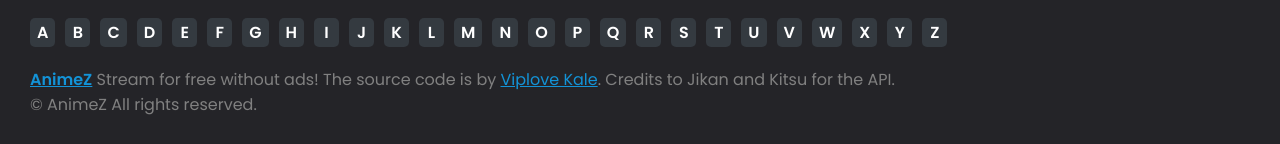
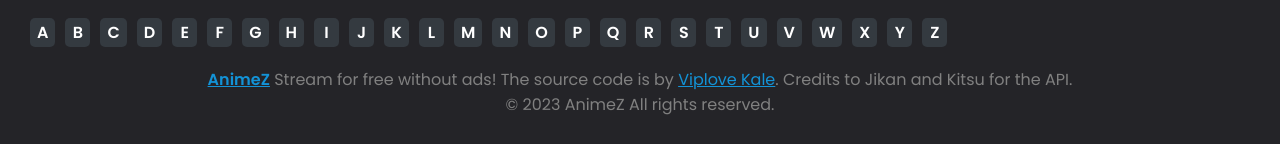
Before and after one commit to viplove3541/animez-2.0, a React (Create React App) app: page / in a window 1280 px wide. Shown: the part 6307-6451 px from the top of the page. Built offline with nearby package versions, Linux system fonts and the light colour scheme; no server answers.

Commit message:
changes is footer

```diff
--- a/src/components/Footer/Footer.jsx
+++ b/src/components/Footer/Footer.jsx
@@ -47,9 +47,9 @@
       <div className="copyright-text">
         <p>
           <strong><a href="#">AnimeZ</a></strong> Stream for free without ads! The source code is by <a
-              target="_blank" href="https://github.com/viplove3541">Viplove Kale</a>. Credits to Jikan and Kitsu for the API.
+              target="_blank" rel="noopener noreferrer" href="https://github.com/viplove3541">Viplove Kale</a>. Credits to Jikan and Kitsu for the API.
         </p>
-        <p>&copy; AnimeZ All rights reserved.</p>
+        <p>&copy; {new Date().getFullYear()} AnimeZ All rights reserved.</p>
       </div>
     </div>
   );
--- a/src/components/Footer/footer.css
+++ b/src/components/Footer/footer.css
@@ -37,4 +37,5 @@
 }
 .copyright-text {
   color: grey;
+  text-align: center;
 }
--- a/src/components/NavigationSidebar/NavSidebar.jsx
+++ b/src/components/NavigationSidebar/NavSidebar.jsx
@@ -91,6 +91,7 @@
             </li>
           </ul>
         </div>
+
       </div>
     </div>
   );
```
